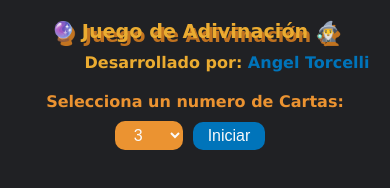
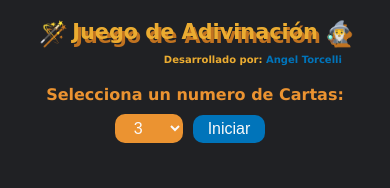
Before and after one commit to torcelli/cards-magic-trick, a plain HTML site: page index.html in a window 390 px wide. Drawn offline with Linux system fonts and the light colour scheme.

Commit message:
Fix font-size

```diff
--- a/index.html
+++ b/index.html
@@ -9,11 +9,11 @@
   <body>
     <div class="container">
       <div class="header">
-        <h1>🔮 Juego de Adivinación 🧙‍♂️</h1>
-        <footer>
+        <h1>🪄 Juego de Adivinación 🧙‍♂️</h1>
+        <div class="footer">
           Desarrollado por:
           <a href="https://github.com/torcelli"> Angel Torcelli</a>
-        </footer>
+        </div>
         <label for="numCartas">Selecciona un numero de Cartas:</label>
 
         <div class="controls-header">
--- a/styles.css
+++ b/styles.css
@@ -70,15 +70,19 @@ h1 {
 @media (max-width: 800px) {
     .header {
         h1 {
-            font-size: 1.2rem;
+            font-size: 1.3rem;
         }
         margin-top:20px;
-        margin-bottom: 80px;
+        margin-bottom: 90px;
         height: 2rem;
+        .footer{
+            font-size: 10px;
+        }
     }
     .container{
     gap: 1rem;
     }
+
 
 }
 
@@ -190,7 +194,7 @@ button:hover {
     transform: scale(1);
 }
 
-footer{
+.footer{
     width: 100%;
     text-align: end;
     margin-right: 50px;
@@ -201,12 +205,12 @@ footer{
     font-weight: 600;
 }
 
-footer>a{
+.footer>a{
     color: #0074ba;
     text-decoration: none;
 }
 
-footer>a:hover{
+.footer>a:hover{
     color: #00a4ba;
 }
 
```
